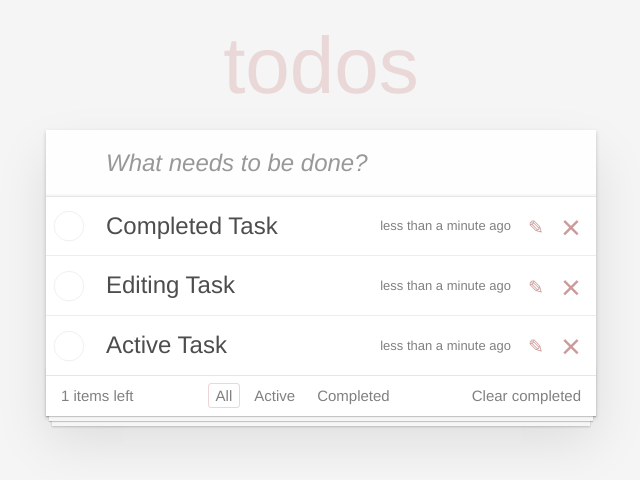
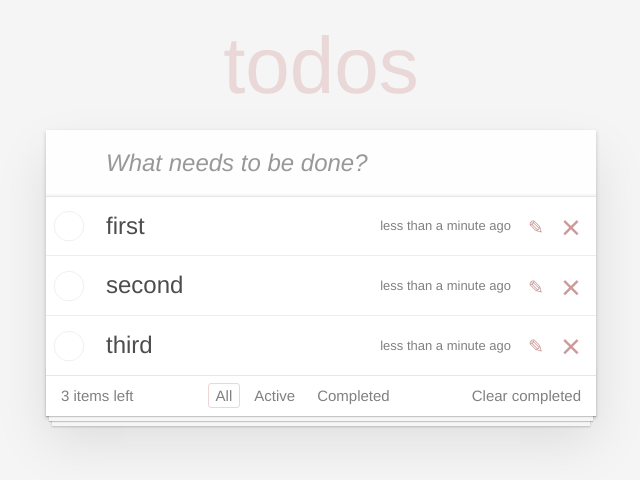
Before and after one commit to fixitalredy/reactApp, a React (Create React App) app: page / in a window 1280 px wide. Shown: the top 480 px of the page, without its empty margins (319-959 px from the left). Built offline with nearby package versions, Linux system fonts and the light colour scheme.

Commit message:
Поднял состояния

```diff
--- a/src/components/App.js
+++ b/src/components/App.js
@@ -1,9 +1,38 @@
-import React from "react";
+import React, {useState} from "react";
 import NewTaskForm from "./NewTaskForm";
 import TaskList from "./TaskList";
 import Footer from "./Footer";
 
 export default function App() {
+  let count = 100;
+
+  const createTask = (text) => {
+    return{
+      className: null,
+      value: text,
+      id: count++
+    }
+  }
+
+  const [data, setData] = useState([
+    createTask('first'),
+    createTask('second'),
+    createTask('third')
+  ]);
+  const onDeleted = (id) => {
+    const idx = data.findIndex((el)=> el.id === id)
+    setData(data.toSpliced(idx,1))
+  }
+  const onToggleDone = (id) => {
+    let copy = JSON.stringify(data)
+    let endCopy = JSON.parse(copy)
+
+    let idx = data.findIndex((el)=> el.id === id);
+    endCopy[idx].done = !data[idx].done
+    setData(endCopy)
+    //console.log(endCopy[0] == data)
+  }
+
   return (
     <section className="todoapp">
       <header className="header">
@@ -11,8 +40,10 @@ export default function App() {
         <NewTaskForm />
       </header>
       <section className="main">
-        <TaskList />
-        <Footer />
+        <TaskList data = {data}
+         onDeleted = {(id)=>onDeleted(id)}
+         onToggleDone = {(id)=>onToggleDone(id)}/>
+        <Footer data = {data} />
       </section>
     </section>
   );
--- a/src/components/Footer.js
+++ b/src/components/Footer.js
@@ -1,9 +1,14 @@
 import TaskFilter from "./TaskFilter";
 
-export default function Footer() {
+export default function Footer(props) {
+  const{data} = props;
+  const onCount = (data) =>{
+    let count = data.filter((el)=> !el.done);
+    return count.length
+  }
   return (
   <footer className="footer">
-    <span className="todo-count">1 items left</span>
+    <span className="todo-count">{onCount(data)} items left</span>
     <TaskFilter />
     <button className="clear-completed">Clear completed</button>
   </footer>) ;
--- a/src/components/NewTaskForm.js
+++ b/src/components/NewTaskForm.js
@@ -1,6 +1,7 @@
 export default function NewTaskForm() {
   return (
     <input
+      type = "text"
       className="new-todo"
       placeholder="What needs to be done?"
       autoFocus=""
--- a/src/components/Task.js
+++ b/src/components/Task.js
@@ -1,31 +1,19 @@
-import React, { useState } from "react";
 
 export default function Task(props) {
-  const [done, setDone] = useState(props.done);
-  const [removed, setRemoved] = useState(props.removed);
 
-  const valueOnClick = () =>{
-    setDone(true)
-  }
-  const destroy= () =>{
-    setRemoved(true)
-  }
 
-  const { className, date, value } = props;
+  const { className, date, value, onDeleted,onToggleDone, data } = props;
 
-  if (removed) {
-    return null;
-  } else
     return (
-      <li className={done ? "completed" : null} onClick={valueOnClick}>
+      <li className={data.done ? "completed" : null}>
         <div className="view">
           <input className="toggle" type="checkbox" />
-          <label>
+          <label onClick={onToggleDone}>
             <span className="description">{value}</span>
             <span className="created">{date}</span>
           </label>
           <button className="icon icon-edit"></button>
-          <button className="icon icon-destroy" onClick={destroy}></button>
+          <button className="icon icon-destroy" onClick={onDeleted}></button>
         </div>
         {className === "editing" ? (
           <input type="text" className="edit" defaultValue={value} />
--- a/src/components/TaskList.js
+++ b/src/components/TaskList.js
@@ -1,24 +1,18 @@
 import Task from "./Task"
 import formatDistanceToNow from 'date-fns/formatDistanceToNow'
-export default function TaskList(){
+export default function TaskList(props){
 
-    const data = [{
-        className: 'completed',
-        value: 'Completed Task',
-        id: 1,
-    },
-    {
-        className: 'editing',
-        value: 'Editing Task',
-        id: 2,
-    },
-    {
-        value: 'Active Task',
-        id: 3,
-    }];
+    const{onDeleted,onToggleDone,data} = props;
+
     const elements = data.map((item)=>{
+        const {id, ...itemProps} = item // className = item.className см. в файле App.js 7стр.
         return (
-            <Task key = {item.id}className = {item.className} value = {item.value} date = {formatDistanceToNow(new Date(), { addSuffix: true })} />
+            <Task {...itemProps} key = {id}
+             date = {formatDistanceToNow(new Date(), { addSuffix: true })}
+             data={item}
+             onDeleted = {()=> onDeleted(id)}
+             onToggleDone = {()=>onToggleDone(id)} />
+
         )
     })
     return (
```
